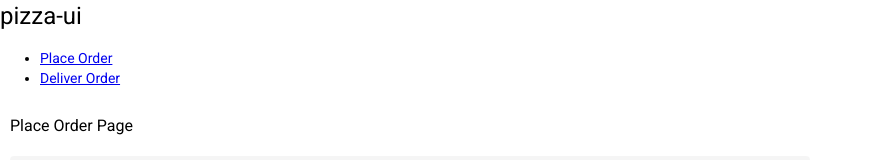
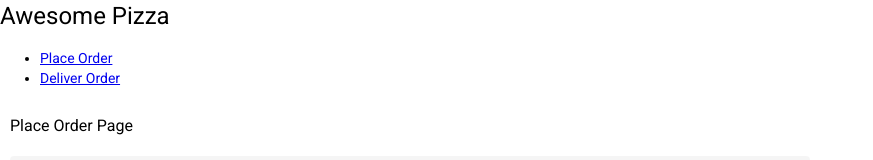
Before and after one commit to Neldrick/tbs-pizza, an Angular app in the folder pizza-ui/: page /placeOrder in a window 1280 px wide. Shown: the top 160 px of the page, without its empty margins (0-873 px from the left). Built offline with nearby package versions, Linux system fonts and the light colour scheme.

Commit message:
fix: TBSP-0017 name

```diff
--- a/pizza-ui/src/app/app.component.ts
+++ b/pizza-ui/src/app/app.component.ts
@@ -6,5 +6,5 @@ import { Component } from '@angular/core';
   styleUrls: ['./app.component.scss']
 })
 export class AppComponent {
-  title = 'pizza-ui';
+  title = 'Awesome Pizza';
 }
--- a/pizza-ui/src/index.html
+++ b/pizza-ui/src/index.html
@@ -2,7 +2,7 @@
 <html lang="en">
 <head>
   <meta charset="utf-8">
-  <title>PizzaUi</title>
+  <title>Awesome Pizza</title>
   <base href="/">
   <meta name="viewport" content="width=device-width, initial-scale=1">
   <link rel="icon" type="image/x-icon" href="favicon.ico">
```
